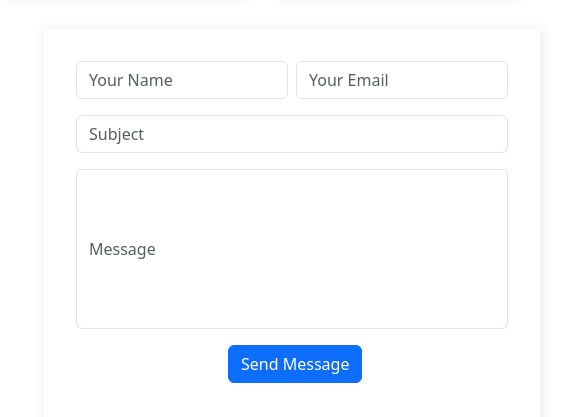
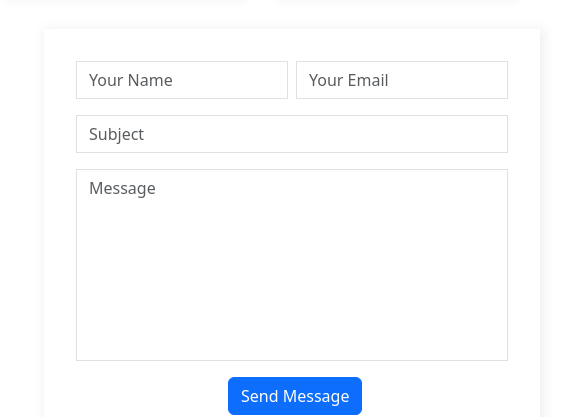
Before and after one commit to hamzael789/Projet_templateMolengeek_Hamza, a website: page index.html in a window 1280 px wide. Shown: the part 2854-3271 px from the top of the page, 716-1280 px from the left. Drawn offline with nearby package versions, Linux system fonts and the light colour scheme.

Commit message:
modification des inputs du footer

```diff
--- a/index.html
+++ b/index.html
@@ -302,14 +302,14 @@
               <!-- Formulaire -->
               <form class="formulaire">
                 <div class="mb-3" style="display: flex; gap:0.5em">
-                  <input type="email" placeholder="Your Name" class="form-control" id="exampleInputEmail1" aria-describedby="emailHelp">
-                  <input type="email" placeholder="Your Email" class="form-control" id="exampleInputEmail1" aria-describedby="emailHelp">
+                  <input style="border-radius: 0;" type="email" placeholder="Your Name" class="form-control" id="exampleInputEmail1" aria-describedby="emailHelp">
+                  <input style="border-radius: 0;" type="email" placeholder="Your Email" class="form-control" id="exampleInputEmail1" aria-describedby="emailHelp">
                 </div>
                 <div class="mb-3">
-                  <input type="password" placeholder="Subject" class="form-control" id="exampleInputPassword1">
+                  <input style="border-radius: 0;" type="password" placeholder="Subject" class="form-control" id="exampleInputPassword1">
                 </div>
                 <div class="mb-3">
-                    <input placeholder="Message" style="height: 10em;" type="password" class="form-control" id="exampleInputPassword1">
+                    <input style="border-radius: 0; padding-bottom: 10em;" placeholder="Message" type="password" class="form-control" id="exampleInputPassword1">
                   </div>
                 <button style="margin-left: 9.5em;" type="submit" class="btn btn-primary">Send Message</button>
               </form>
```
